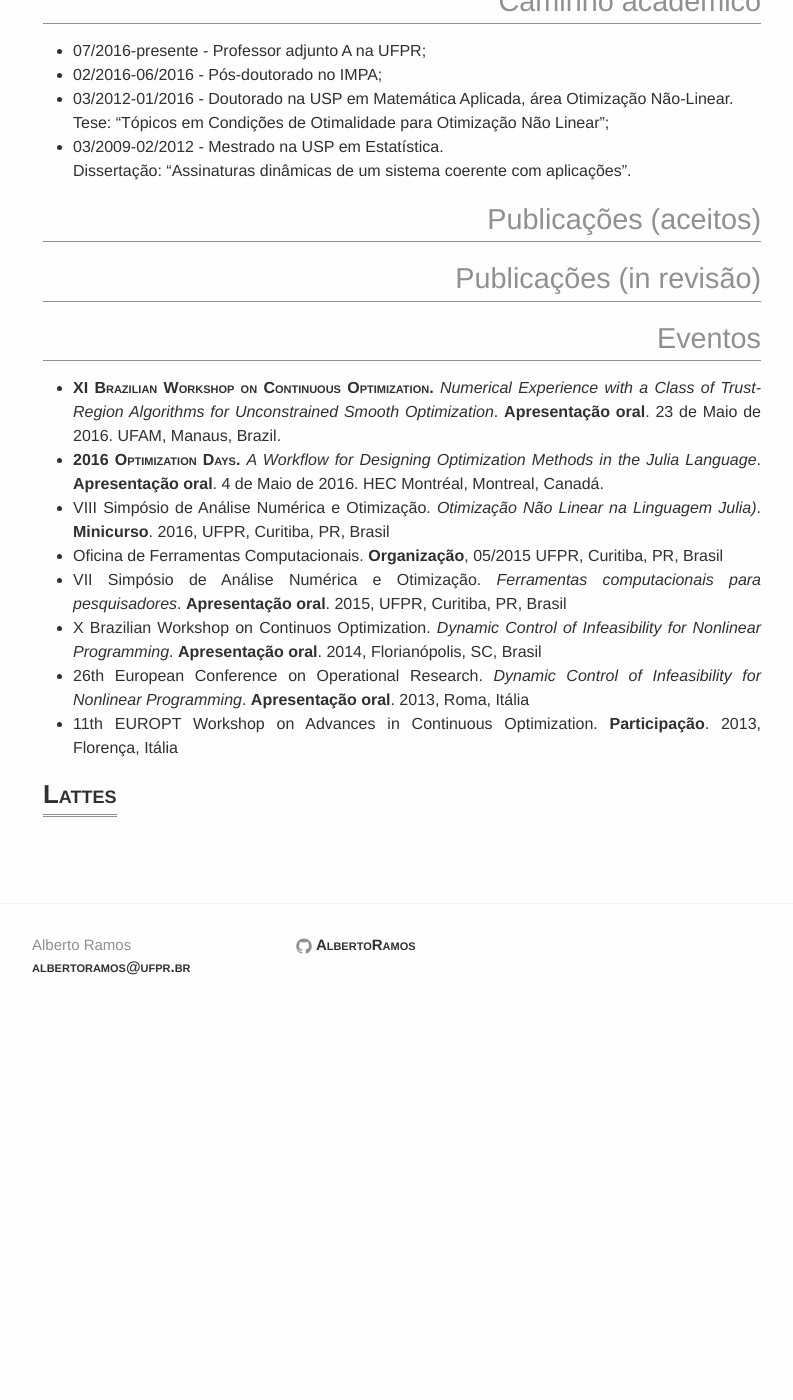
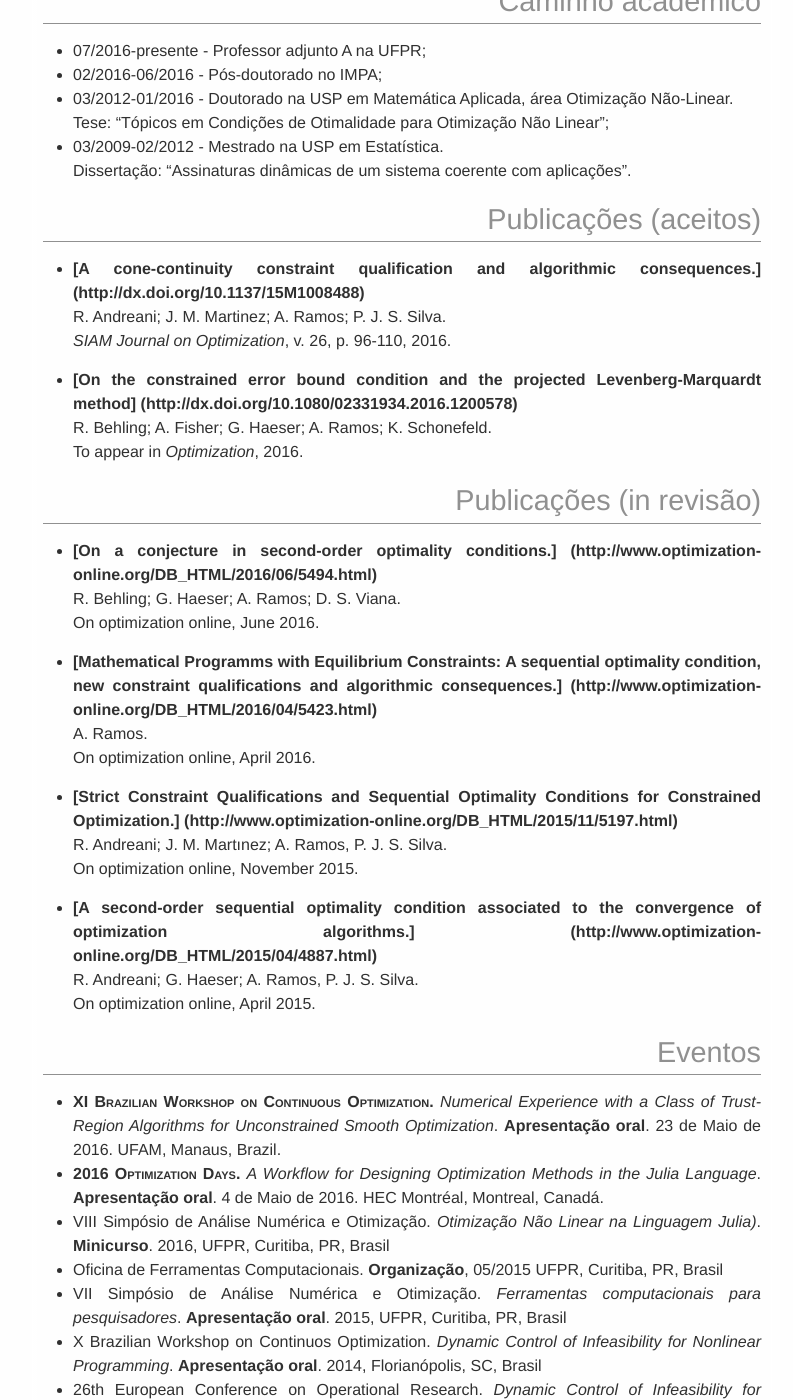
Before and after one commit to abelsiqueira/abelsiqueira.github.io-old, a Jekyll site: the page built from curriculum.br.md, in a window 1280 px wide and 1400 px high, scrolled down 489 px. Shown: the whole window, without its empty margins (238-1031 px from the left). Built offline with Jekyll 4.4.1, drawn with Linux system fonts in a browser that asks for light colours; before the commit the page ends 1528 px from its top, so only the background shows below that.

Commit message:
Update curriculum.br.md

```diff
--- a/curriculum.br.md
+++ b/curriculum.br.md
@@ -20,7 +20,36 @@ permalink:  /br/curriculum/
 
 # Publicações (aceitos)
 
+  - **[A cone-continuity constraint qualification and algorithmic consequences.]
+    (http://dx.doi.org/10.1137/15M1008488)** <br />
+    R. Andreani; J. M. Martinez; A. Ramos; P. J. S. Silva. <br />
+    _SIAM Journal on Optimization_, v. 26, p. 96-110, 2016.
+
+  - **[On the constrained error bound condition and the projected Levenberg-Marquardt method]
+    (http://dx.doi.org/10.1080/02331934.2016.1200578)** <br />
+    R. Behling; A. Fisher; G. Haeser; A. Ramos; K. Schonefeld. <br />
+    To appear in _Optimization_, 2016.
+
 # Publicações (in revisão)
+
+  - **[On a conjecture in second-order optimality conditions.]
+      (http://www.optimization-online.org/DB_HTML/2016/06/5494.html)** <br />
+    R. Behling; G. Haeser; A. Ramos; D. S. Viana. <br />
+    On optimization online, June 2016.
+
+  - **[Mathematical Programms with Equilibrium Constraints:
+  A sequential optimality condition, new constraint qualifications and algorithmic consequences.]
+  (http://www.optimization-online.org/DB_HTML/2016/04/5423.html)** <br />
+   A. Ramos. <br /> On optimization online, April 2016.
+
+  - **[Strict Constraint Qualifications and Sequential Optimality Conditions for Constrained Optimization.]
+    (http://www.optimization-online.org/DB_HTML/2015/11/5197.html)** <br />
+    R. Andreani; J. M. Martınez; A. Ramos, P. J. S. Silva. <br />
+    On optimization online, November 2015.
+
+  - **[A second-order sequential optimality condition associated to the convergence of optimization algorithms.]
+  (http://www.optimization-online.org/DB_HTML/2015/04/4887.html)** <br />
+    R. Andreani; G. Haeser; A. Ramos, P. J. S. Silva. <br /> On optimization online, April 2015.
 
 # Eventos
 
```
